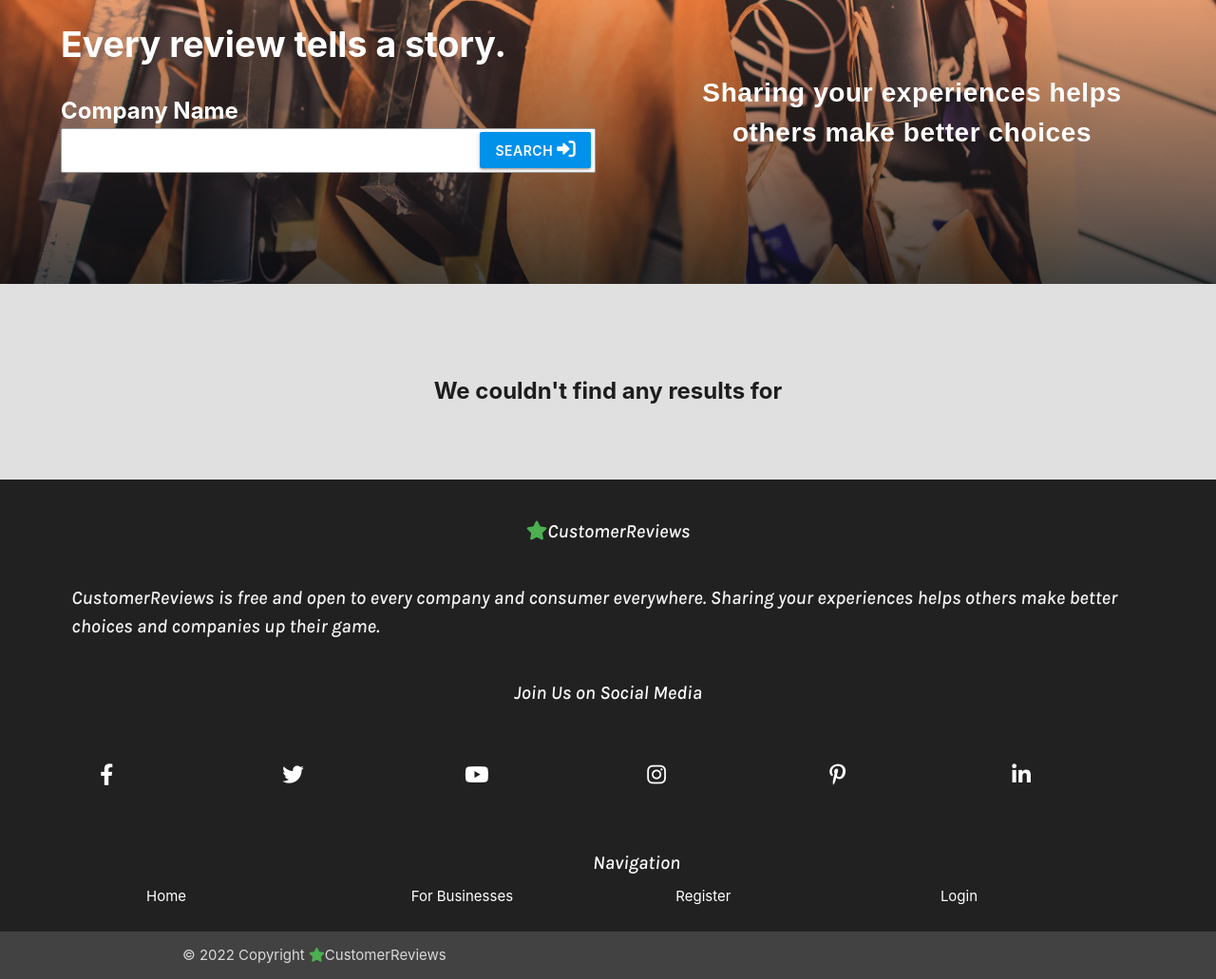
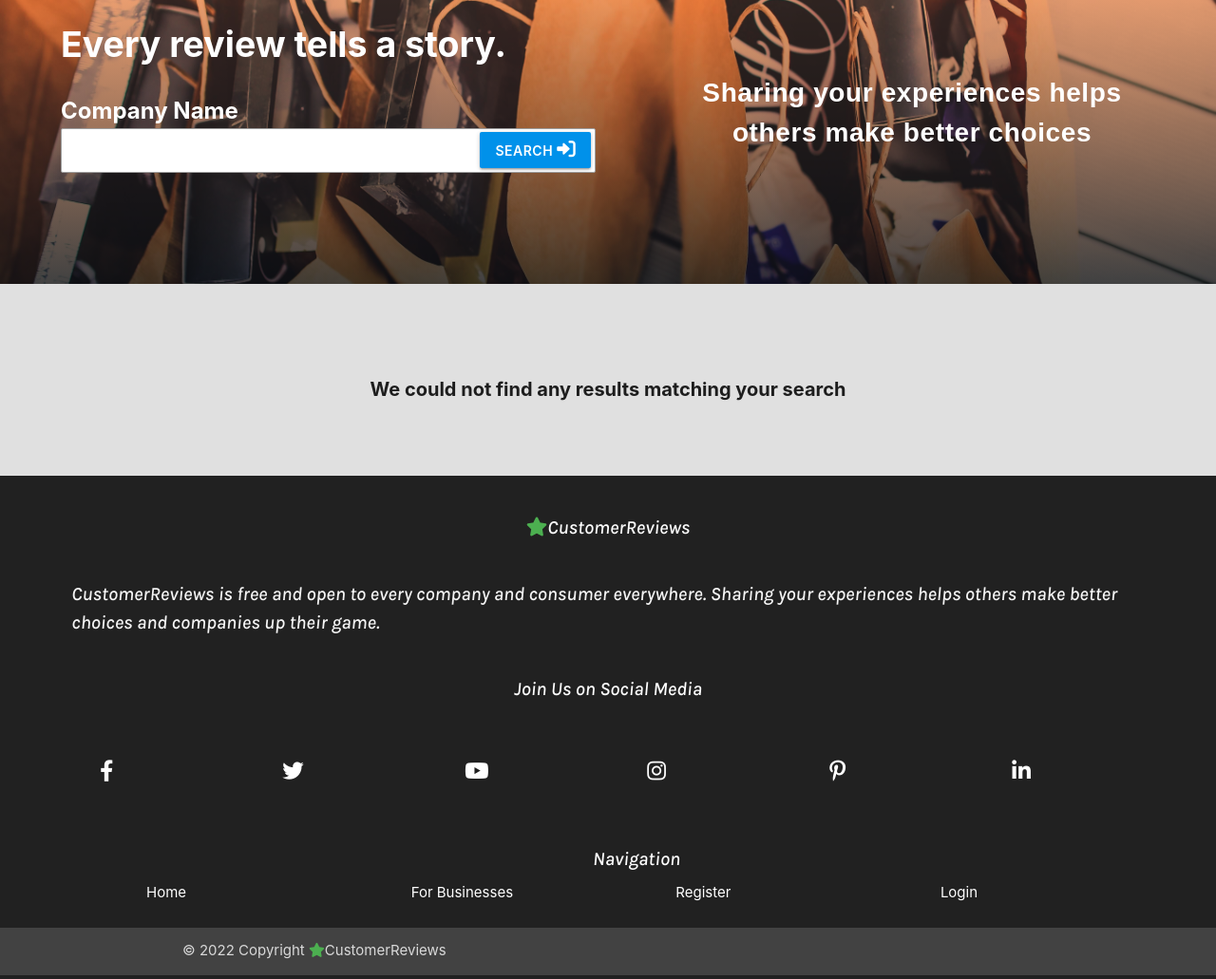
Before and after one commit to uskawi/Customer_Reviews, a Flask app: page /search in a window 1280 px wide. Shown: the part 81-1112 px from the top of the page at 95% size. Run offline with Flask 2, Linux system fonts and the light colour scheme; some libraries are stand-ins or nearby versions.

Commit message:
Last commit

```diff
--- a/app.py
+++ b/app.py
@@ -28,7 +28,7 @@
     """ home page """
     # finding most reviewed companies
     hottest_companies = mongo.db.companies.find().sort(
-            "reviews_count", -1).limit(4)
+            "reviews_count", -1).limit(6)
     company_counter = 0
     return render_template("home.html",
                            hottest_companies=hottest_companies,
@@ -151,6 +151,9 @@
     company = mongo.db.companies.find_one({"_id": ObjectId(company_id)})
     reviews = list(mongo.db.reviews.find({"company_id": ObjectId(company_id)}))
     company_score = avrage_score(reviews, "score")
+    # Adding the username to reviews as "user" for
+    # all users that deleted their account, but reviews
+    #  they wrote still exist in the database.
     if reviews:
         for review in reviews:
             review["username"] = ""
@@ -177,6 +180,7 @@
     company = mongo.db.companies.find_one(
             {"_id": ObjectId(company_id)})
     if request.method == "POST":
+        # creating reviews_count varibale
         reviews_count = company["reviews_count"]
         company_id = company["_id"]
         user_id = mongo.db.users.find_one({"username": session["user"]})["_id"]
@@ -188,7 +192,7 @@
             "review_content": request.form.get("review-text"),
             "review_title": request.form.get("title"),
         }
-        # add reviews counter to reviewed company
+        # add reviews_count to the reviewed company
         new_review_count = {
                 "$set": {
                     "reviews_count": reviews_count + 1
@@ -197,7 +201,7 @@
         mongo.db.reviews.insert_one(added_review)
         mongo.db.companies.update_one(
             {"_id": company_id}, new_review_count)
-
+        # redirecting the page to reviews_results
         reviews = list(mongo.db.reviews.find(
             {"company_id": ObjectId(company_id)}))
         company_score = avrage_score(reviews, "score")
@@ -265,7 +269,7 @@
         mongo.db.reviews.update_many(
             {"_id": ObjectId(review_id)}, tobe_updated)
 
-        # redirect to reviews_results
+        # redirecting the page to reviews_results
         company_id = mongo.db.reviews.find_one(
             {"_id": ObjectId(review_id)})["company_id"]
         company = mongo.db.companies.find_one({"_id": company_id})
@@ -327,7 +331,7 @@
 def delete_user(user_id):
     """ Edit review page """
     mongo.db.users.delete_one({"_id": ObjectId(user_id)})
-    flash("Account Deleted Successfuly", "category3")
+    flash("Account Deleted Successfully.", "category3")
     session.pop("user")
     return redirect(url_for("home"))
 
@@ -387,7 +391,7 @@
             flash("Email updated successfully. ", "category1")
             return render_template("profile.html", user=new_user)
         else:
-            flash("Sorry but we could't update your details", "category1")
+            flash("Sorry, but we could not update your details.", "category1")
             return redirect(url_for("edit_user",
                             user=user, user_id=user["_id"]))
 
@@ -414,11 +418,11 @@
                 {"_id": ObjectId(user_id)}, update_password)
             new_user = mongo.db.users.find_one({"_id": ObjectId(user_id)})
             flash(
-                "User password updated successfully.", "category1")
+                "Password updated successfully.", "category1")
             return render_template("profile.html", user=new_user)
         else:
             flash(
-                "We couldn't updated your password.", "category1")
+                "We could not update your password..", "category1")
             return redirect(url_for("edit_password",
                             user=user, user_id=user["_id"]))
     return render_template("edit_password.html", user=user)
@@ -455,4 +459,4 @@
 if __name__ == "__main__":
     app.run(host=os.environ.get("IP"),
             port=int(os.environ.get("PORT")),
-            debug=True)
+            debug=False)
--- a/static/css/style.css
+++ b/static/css/style.css
@@ -14,7 +14,7 @@
 h5,
 h6 {
     font-weight: 700;
-    font-size: 24px;
+    font-size: 20px;
 }
 
 p {
--- a/templates/base.html
+++ b/templates/base.html
@@ -6,7 +6,7 @@
     <meta http-equiv="X-UA-Compatible" content="IE=edge">
     <meta name="viewport" content="width=device-width, initial-scale=1.0">
     <meta name="description"
-        content="MMA-Master it's a world-class mixed martial arts gym located in Dublin 2 with the word best instructors and top-class equipment with a huge range of classes and a different schedule for amateur and professionals as we have a word champion training with us and many other professional fighters">
+        content="reviews review shop buy sale  trust  confidence trustworthy business companies company increase web traffic gain customer loyalty increase sales shop with confidence avoid scammer internet scams buy online check company score best businesses organic search">
     <!-- link Font-awesome -->
     <link rel="stylesheet" href="https://cdnjs.cloudflare.com/ajax/libs/font-awesome/6.0.0-beta3/css/all.min.css"
         integrity="sha512-Fo3rlrZj/k7ujTnHg4CGR2D7kSs0v4LLanw2qksYuRlEzO+tcaEPQogQ0KaoGN26/zrn20ImR1DfuLWnOo7aBA=="
--- a/templates/companies_results.html
+++ b/templates/companies_results.html
@@ -46,7 +46,7 @@
     {% endfor %}
     {% else %}
     <div class="center-align no-reviews-heading">
-        <h4>We couldn't find any results for {{ query }}</h4>
+        <h4>We could not find any results matching your search</h4>
     </div>
 
 </div>
--- a/templates/reviews_results.html
+++ b/templates/reviews_results.html
@@ -75,7 +75,7 @@
     <div class="col m8 s10 offset-m2 offset-s1 grey lighten-5 review">
         <div class="row">
             <div class="col s10 offset-s1 black-text">
-                <h5><i class="fas fa-user"></i>{{review.username}}</h5>
+                <h5  class="upper-case"><i class="fas fa-user"></i>{{review.username}}</h5>
             </div>
         </div>
         <hr>
--- a/templates/users_companies.html
+++ b/templates/users_companies.html
@@ -23,7 +23,7 @@
     {% endfor %}
     {% else %}
     <div class="center-align no-reviews-heading">
-        <h4>You didn't add any company Yet</h4>
+        <h4>You did not add any company Yet.</h4>
     </div>
 
 </div>
```
Also changed, not shown: README.md.
